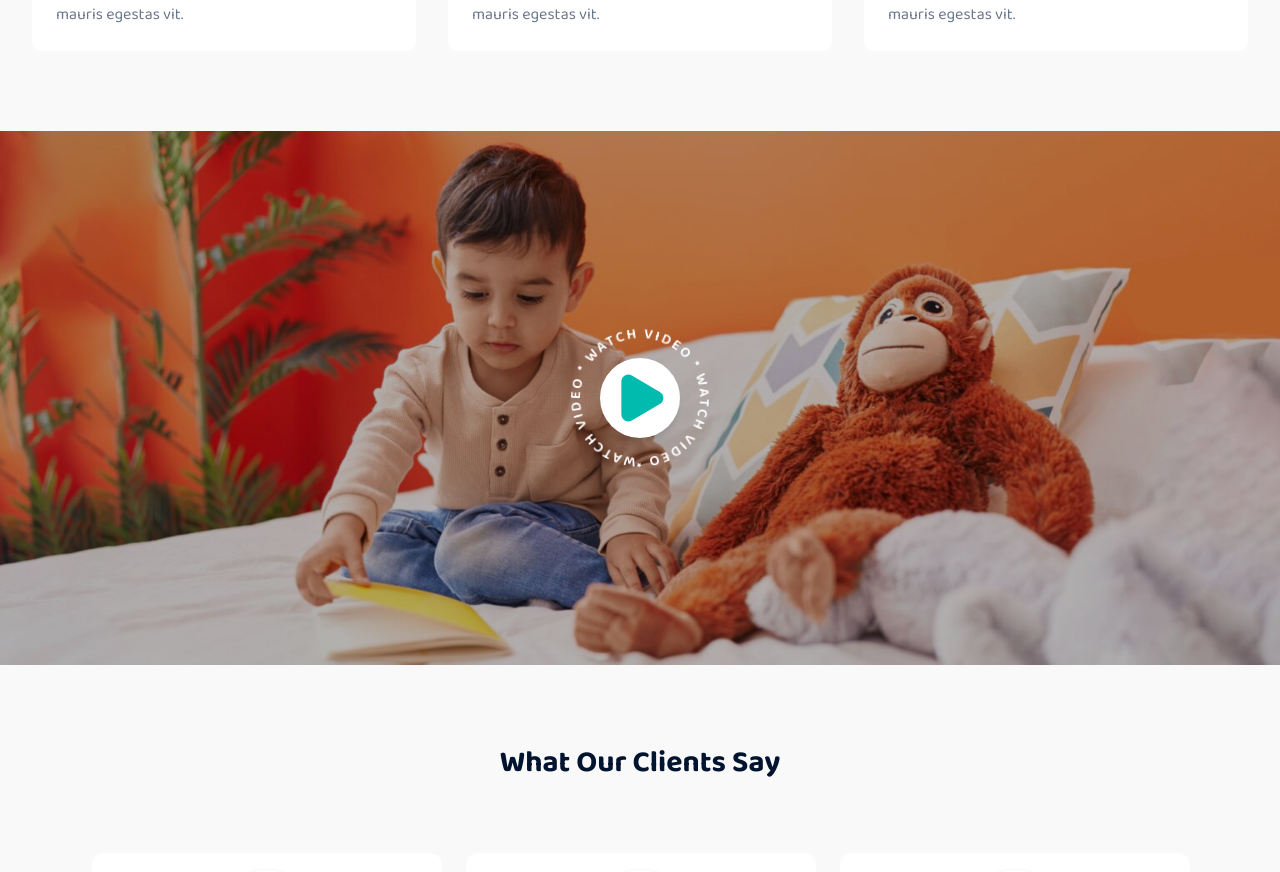
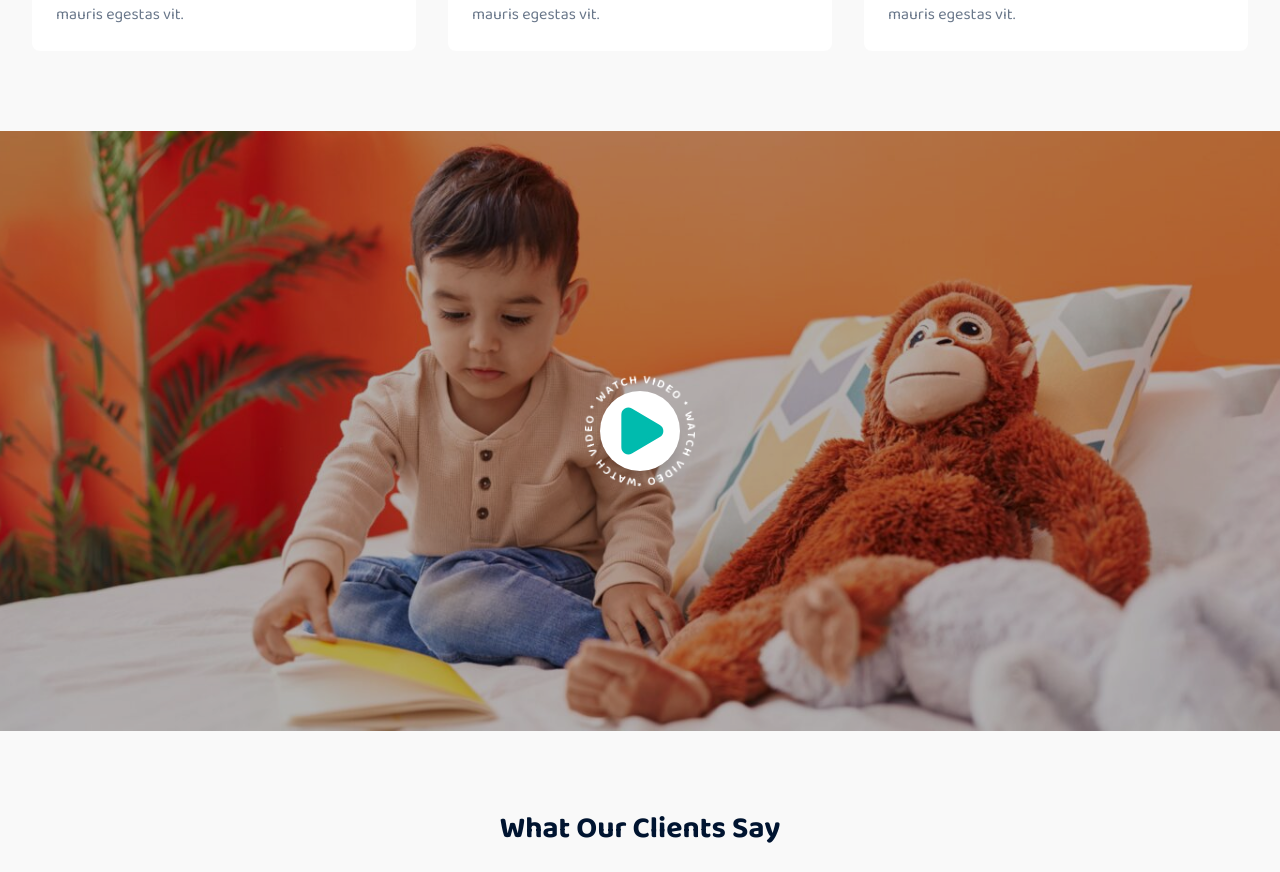
Before and after one commit to Crazyraturi/goffe, a React (Vite) app: page / in a window 1280 px wide. Shown: the part 843-1715 px from the top of the page. Built offline with nearby package versions, Linux system fonts and the light colour scheme; grey boxes are pictures that could not be loaded.

Commit message:
video update

```diff
--- a/src/components/VideoThumbnail.jsx.jsx
+++ b/src/components/VideoThumbnail.jsx.jsx
@@ -4,12 +4,12 @@ import video from "../assets/monkey.jpg";
 
 const VideoThumbnail = () => {
   return (
-    <div className="relative mt-20 mb-20 flex items-center justify-center overflow-hidden">
+    <div className="relative mt-20 mb-20 flex items-center justify-center overflow-hidden min-h-[400px] sm:min-h-[500px] md:min-h-[600px]">
       {/* Background Image */}
       <img
         src={video}
         alt="video"
-        className="w-full "
+        className="w-full h-full object-cover absolute inset-0"
       />
 
       {/* Overlay */}
@@ -18,7 +18,7 @@ const VideoThumbnail = () => {
         <div className="absolute inset-0 bg-black/30 z-0" />
 
         {/* Spinner and play icon */}
-        <div className="relative w-24 h-24  md:w-50 md:h-40 flex items-center justify-center z-10">
+        <div className="relative w-24 h-24 md:w-32 md:h-32 flex items-center justify-center z-10">
           {/* Circular Spinner SVG */}
           <svg
             className="absolute animate-[spin-slow_8s_linear_infinite] w-full h-full"
@@ -32,7 +32,7 @@ const VideoThumbnail = () => {
             </defs>
             <text
               fill="white"
-              className="uppercase text-[12px] sm:text-[14px] md:text-[18px] font-semibold tracking-wide"
+              className="uppercase text-[15px] sm:text-[14px] md:text-[18px] font-semibold tracking-wide"
             >
               <textPath href="#circlePath" startOffset="0" textLength="470">
                 Watch Video  *  Watch Video * Watch Video *
@@ -41,8 +41,9 @@ const VideoThumbnail = () => {
           </svg>
 
           {/* Play Button */}
-          <Play  fill="#00BBAE"
-            className="h-15 w-15 md:h-20 md:w-20 text-[#00BBAE]  bg-white rounded-full p-3 shadow-xl cursor-pointer hover:scale-110 transition-transform duration-300"
+          <Play
+            fill="#00BBAE"
+            className="h-14 w-14 md:h-20 md:w-20 text-[#00BBAE] bg-white rounded-full p-3 shadow-xl cursor-pointer hover:scale-110 transition-transform duration-300"
           />
         </div>
       </div>
```
